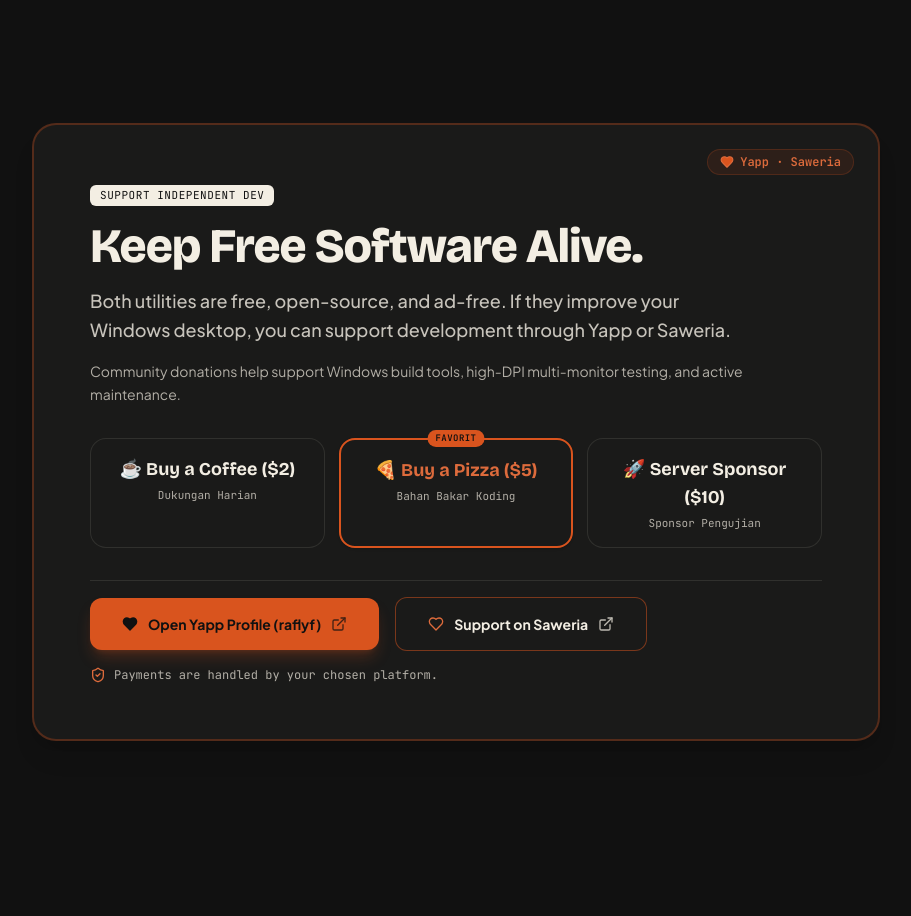
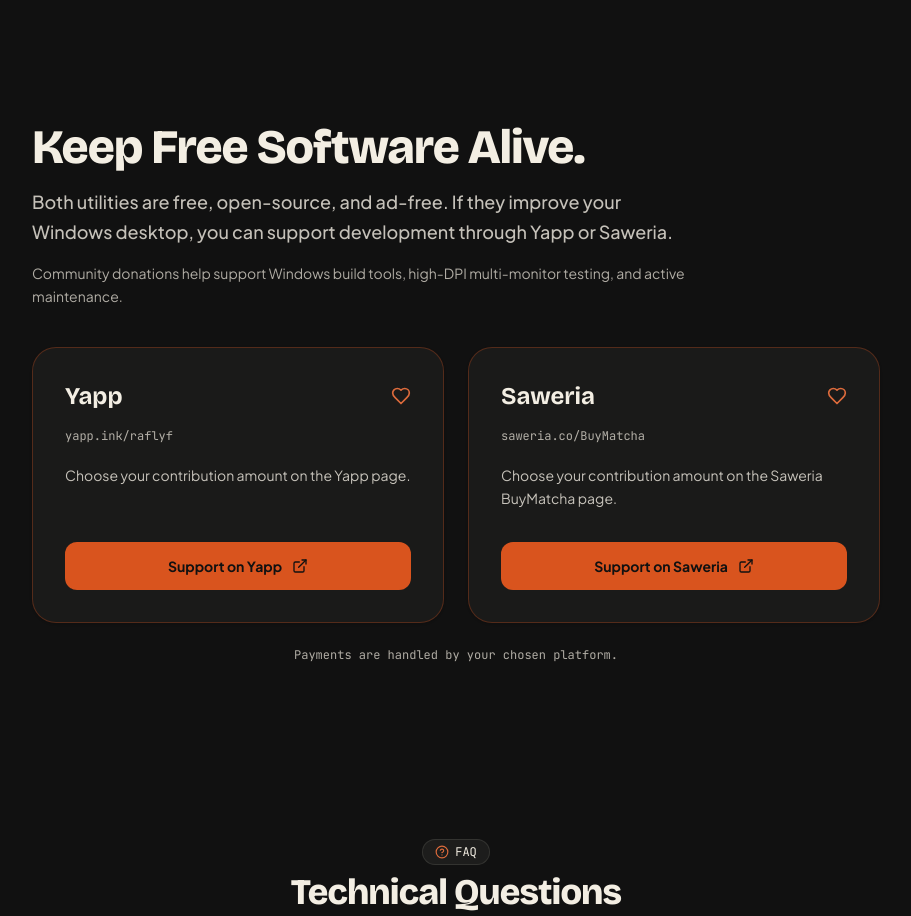
Before and after one commit to Raflyf/LiveBar, a React (Vite) app: page / in a window 1280 px wide. Shown: the part 5480-6396 px from the top of the page, without its empty margins (184-1095 px from the left). Built offline with nearby package versions, Linux system fonts and the light colour scheme; no server answers.

Commit message:
fix(support): separate Yapp and Saweria cards

```diff
--- a/src/components/SupportYapp.tsx
+++ b/src/components/SupportYapp.tsx
@@ -1,6 +1,6 @@
 import React from 'react';
 import { Translation } from '../types/content';
-import { Heart, ExternalLink, ShieldCheck } from 'lucide-react';
+import { Heart, ExternalLink } from 'lucide-react';
 
 interface SupportYappProps {
   t: Translation;
@@ -9,111 +9,61 @@ interface SupportYappProps {
 export const SupportYapp: React.FC<SupportYappProps> = ({ t }) => {
   return (
     <section id="support" className="py-16 md:py-24 px-4 sm:px-6 max-w-4xl mx-auto">
-
-      {/* Editorial Card in Warm Cream & Burnt Orange Accent */}
-      <div className="bg-surface rounded-3xl border-2 border-burnt/30 p-8 sm:p-12 md:p-14 shadow-xl relative overflow-hidden">
-
-        {/* Decorative corner tag */}
-        <div data-reveal className="absolute top-6 right-6 flex items-center gap-1.5 px-3 py-1 rounded-full bg-burnt/10 border border-burnt/20 text-xs font-mono font-semibold text-accent-text">
-          <Heart className="w-3.5 h-3.5 fill-burnt" />
-          <span>Yapp · Saweria</span>
-        </div>
-
-        <div data-reveal className="max-w-2xl space-y-4 mb-8">
-          <div className="inline-flex items-center gap-1.5 px-2.5 py-0.5 rounded-md bg-inverse text-on-inverse text-[11px] font-mono uppercase tracking-wider">
-            {t.support.badge}
-          </div>
-
+      <div data-reveal className="max-w-2xl space-y-4 mb-10">
         <h2 className="font-display text-3xl sm:text-5xl font-extrabold text-fg tracking-tight">
           {t.support.title}
         </h2>
-
         <p className="text-base sm:text-lg text-fg/80 leading-relaxed font-medium">
           {t.support.subtitle}
         </p>
-
         <p className="text-xs sm:text-sm text-fg/70 leading-relaxed">
           {t.support.desc}
         </p>
       </div>
 
-        {/* Tip Tiers Showcase */}
-        <div className="motion-sequence grid grid-cols-1 sm:grid-cols-3 gap-3.5 mb-8">
+      <div className="motion-sequence grid grid-cols-1 sm:grid-cols-2 gap-6">
         <a
           href="https://yapp.ink/raflyf"
           target="_blank"
           rel="noopener noreferrer"
           data-reveal
-            className="motion-card p-4 rounded-2xl bg-surface border border-fg/10 hover:border-burnt hover:shadow-md transition-all text-center group"
+          className="motion-card group min-w-0 flex flex-col rounded-3xl border border-burnt/30 bg-surface p-6 sm:p-8 shadow-sm"
         >
-            <div className="font-display font-bold text-lg text-fg group-hover:text-accent-text transition-colors">
-              {t.support.tier1}
+          <div className="flex items-center justify-between gap-4 mb-4">
+            <h3 className="font-display text-2xl font-bold text-fg">Yapp</h3>
+            <Heart className="w-5 h-5 text-accent-text" aria-hidden="true" />
           </div>
-            <div className="text-[11px] text-fg/70 font-mono mt-1">Dukungan Harian</div>
-          </a>
-
-          <a
-            href="https://yapp.ink/raflyf"
-            target="_blank"
-            rel="noopener noreferrer"
-            data-reveal
-            className="motion-card p-4 rounded-2xl bg-surface border-2 border-burnt shadow-sm hover:shadow-md transition-all text-center relative group"
-          >
-            <div className="absolute -top-2.5 left-1/2 -translate-x-1/2 px-2 py-0.5 rounded-full bg-burnt text-ink text-[9px] font-mono font-bold uppercase tracking-wider">
-              Favorit
-            </div>
-            <div className="font-display font-bold text-lg text-accent-text">
-              {t.support.tier2}
-            </div>
-            <div className="text-[11px] text-fg/70 font-mono mt-1">Bahan Bakar Koding</div>
-          </a>
-
-          <a
-            href="https://yapp.ink/raflyf"
-            target="_blank"
-            rel="noopener noreferrer"
-            data-reveal
-            className="motion-card p-4 rounded-2xl bg-surface border border-fg/10 hover:border-burnt hover:shadow-md transition-all text-center group"
-          >
-            <div className="font-display font-bold text-lg text-fg group-hover:text-accent-text transition-colors">
-              {t.support.tier3}
-            </div>
-            <div className="text-[11px] text-fg/70 font-mono mt-1">Sponsor Pengujian</div>
-          </a>
-        </div>
-
-        {/* Support links */}
-        <div data-reveal className="flex flex-col sm:flex-row sm:flex-wrap items-center gap-4 pt-4 border-t border-fg/10">
-          <a
-            href="https://yapp.ink/raflyf"
-            target="_blank"
-            rel="noopener noreferrer"
-            className="motion-button w-full sm:w-auto inline-flex items-center justify-center gap-2.5 px-8 py-4 rounded-xl bg-burnt text-ink font-bold text-sm hover:bg-burnt-hover transition-all shadow-lg shadow-burnt/25"
-          >
-            <Heart className="w-4 h-4 fill-ink" />
-            <span>{t.support.yappBtn}</span>
-            <ExternalLink className="w-4 h-4 opacity-75" />
+          <p className="text-xs font-mono text-fg/70 mb-5">yapp.ink/raflyf</p>
+          <p className="text-sm text-fg/80 leading-relaxed mb-8">{t.support.yappDesc}</p>
+          <span className="mt-auto inline-flex min-h-12 items-center justify-center gap-2.5 rounded-xl bg-burnt px-4 py-3 text-sm font-bold text-ink group-hover:bg-burnt-hover transition-colors">
+            {t.support.yappBtn}
+            <ExternalLink className="w-4 h-4 shrink-0" aria-hidden="true" />
+          </span>
         </a>
 
         <a
           href="https://saweria.co/BuyMatcha"
           target="_blank"
           rel="noopener noreferrer"
-            className="motion-button w-full sm:w-auto inline-flex items-center justify-center gap-2.5 px-8 py-4 rounded-xl border border-burnt/50 bg-surface text-fg font-bold text-sm hover:bg-burnt/10 transition-colors"
+          data-reveal
+          className="motion-card group min-w-0 flex flex-col rounded-3xl border border-burnt/30 bg-surface p-6 sm:p-8 shadow-sm"
         >
-            <Heart className="w-4 h-4 text-accent-text" aria-hidden="true" />
-            <span>{t.support.saweriaBtn}</span>
-            <ExternalLink className="w-4 h-4 opacity-75" aria-hidden="true" />
+          <div className="flex items-center justify-between gap-4 mb-4">
+            <h3 className="font-display text-2xl font-bold text-fg">Saweria</h3>
+            <Heart className="w-5 h-5 text-accent-text" aria-hidden="true" />
+          </div>
+          <p className="text-xs font-mono text-fg/70 mb-5">saweria.co/BuyMatcha</p>
+          <p className="text-sm text-fg/80 leading-relaxed mb-8">{t.support.saweriaDesc}</p>
+          <span className="mt-auto inline-flex min-h-12 items-center justify-center gap-2.5 rounded-xl bg-burnt px-4 py-3 text-sm font-bold text-ink group-hover:bg-burnt-hover transition-colors">
+            {t.support.saweriaBtn}
+            <ExternalLink className="w-4 h-4 shrink-0" aria-hidden="true" />
+          </span>
         </a>
-
-          <div className="w-full text-xs text-fg/70 font-mono flex items-center gap-2">
-            <ShieldCheck className="w-4 h-4 text-accent-text" />
-            <span>{t.support.guarantee}</span>
-          </div>
       </div>
 
-      </div>
-
+      <p data-reveal className="mt-6 text-xs text-fg/70 font-mono text-center">
+        {t.support.guarantee}
+      </p>
     </section>
   );
 };
--- a/src/types/content.ts
+++ b/src/types/content.ts
@@ -125,10 +125,8 @@ export interface Translation {
     title: string;
     subtitle: string;
     desc: string;
-    tier1: string;
-    tier2: string;
-    tier3: string;
-    customTip: string;
+    yappDesc: string;
+    saweriaDesc: string;
     yappBtn: string;
     saweriaBtn: string;
     guarantee: string;
@@ -279,11 +277,9 @@ export const translations: Record<Language, Translation> = {
       title: "Dukung Proyek Bebas Iklan Ini.",
       subtitle: "WallpaperLive dan TransparentBar adalah proyek independen dan gratis. Jika membantu desktop Anda, dukung pengembang melalui Yapp atau Saweria.",
       desc: "Donasi membantu riset kompatibilitas Windows updates, pengujian layar multi-monitor DPI, dan pemeliharaan repositori.",
-      tier1: "☕ Traktir Kopi ($2)",
-      tier2: "🍕 Traktir Pizza ($5)",
-      tier3: "🚀 Sponsor Server ($10)",
-      customTip: "Beri Tip Sukarela di Yapp",
-      yappBtn: "Buka Profil Yapp (raflyf)",
+      yappDesc: "Pilih nominal dukungan langsung di halaman Yapp.",
+      saweriaDesc: "Pilih nominal dukungan langsung di halaman Saweria BuyMatcha.",
+      yappBtn: "Dukung lewat Yapp",
       saweriaBtn: "Dukung lewat Saweria",
       guarantee: "Pembayaran diproses di platform pilihan Anda.",
     },
@@ -431,11 +427,9 @@ export const translations: Record<Language, Translation> = {
       title: "Keep Free Software Alive.",
       subtitle: "Both utilities are free, open-source, and ad-free. If they improve your Windows desktop, you can support development through Yapp or Saweria.",
       desc: "Community donations help support Windows build tools, high-DPI multi-monitor testing, and active maintenance.",
-      tier1: "☕ Buy a Coffee ($2)",
-      tier2: "🍕 Buy a Pizza ($5)",
-      tier3: "🚀 Server Sponsor ($10)",
-      customTip: "Send Any Tip on Yapp",
-      yappBtn: "Open Yapp Profile (raflyf)",
+      yappDesc: "Choose your contribution amount on the Yapp page.",
+      saweriaDesc: "Choose your contribution amount on the Saweria BuyMatcha page.",
+      yappBtn: "Support on Yapp",
       saweriaBtn: "Support on Saweria",
       guarantee: "Payments are handled by your chosen platform.",
     },
```
Also changed, not shown: 1 other file (tests, documents, lock files or other folders). Lines whose indentation alone changed are shown as unchanged.
